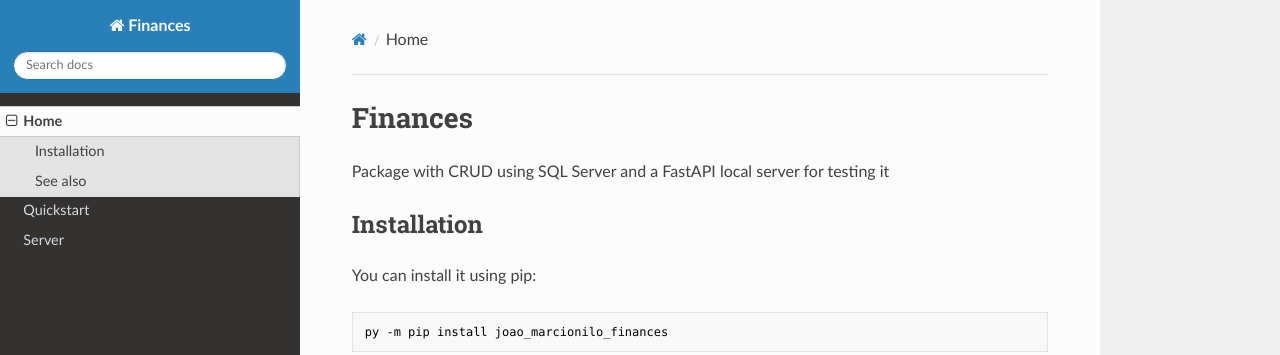
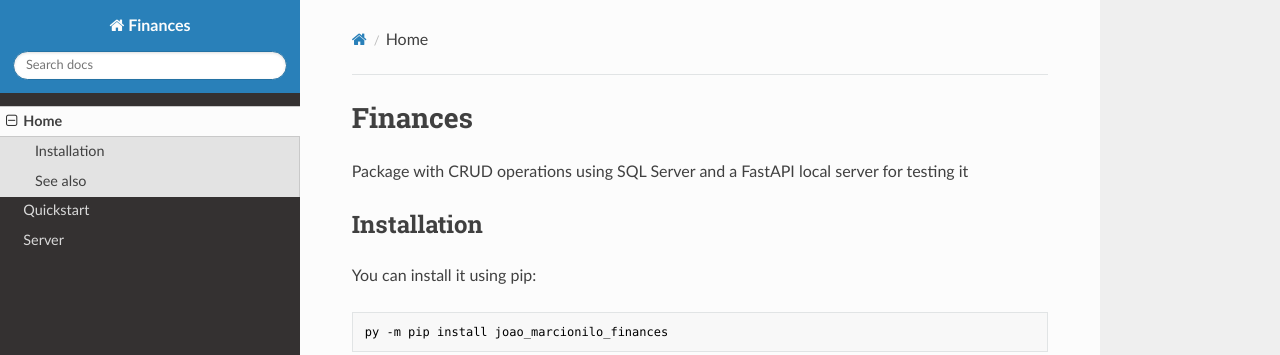
Before and after one commit to Joao-Marcionilo/finances, an MkDocs documentation site: the page built from docs/index.md, in a window 1280 px wide. Shown: the top 355 px of the page. Built offline with MkDocs 1.6.1, drawn with Linux system fonts in a browser that asks for light colours; nearby versions of some CDN libraries.

```diff
--- a/docs/index.md
+++ b/docs/index.md
@@ -1,6 +1,6 @@
 # Finances
 
-Package with CRUD using SQL Server and a FastAPI local server for testing it
+Package with CRUD operations using SQL Server and a FastAPI local server for testing it
 
 ## Installation
 
--- a/pyproject.toml
+++ b/pyproject.toml
@@ -4,8 +4,8 @@
 
 [project]
 name = "joao_marcionilo_finances"
-version = "0.1.0"
-description = "Package with CRUD using SQL Server and a FastAPI local server for testing it"
+version = "0.1.1"
+description = "Package with CRUD operations using SQL Server and a FastAPI local server for testing it"
 readme = "README.md"
 requires-python = ">=3.12"
 authors = [
```
Also changed, not shown: README.md (+1 -1 lines), docs/quickstart.md (+6 -2 lines).
